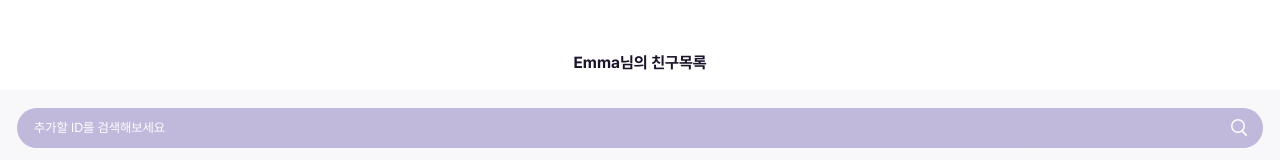
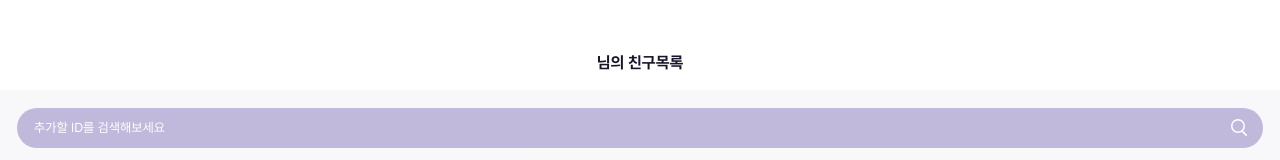
Before and after one commit to KUIT-Pleiades/Pleiades-Web-FrontEnd, a React (Vite) app: page /friendtab in a window 1280 px wide. Shown: the top 160 px of the page. Built offline with nearby package versions, Linux system fonts and the light colour scheme.

Commit message:
FIx: FriendTab userName

```diff
--- a/src/pages/FriendsTab/FriendsTab.tsx
+++ b/src/pages/FriendsTab/FriendsTab.tsx
@@ -63,7 +63,7 @@ const FriendsTab: React.FC = () => {
             {/*================================ 제목 부분 ===================================*/}
             <div className={s.headContainer}>
                 <div className={s.title}>
-                    <span className={s.titleName}>{character?.characterName}</span>
+                    <span className={s.titleName}>{character?.userName}</span>
                     <span className={s.titleWelcome}>님의 친구목록</span>
                 </div>
             </div>
```
